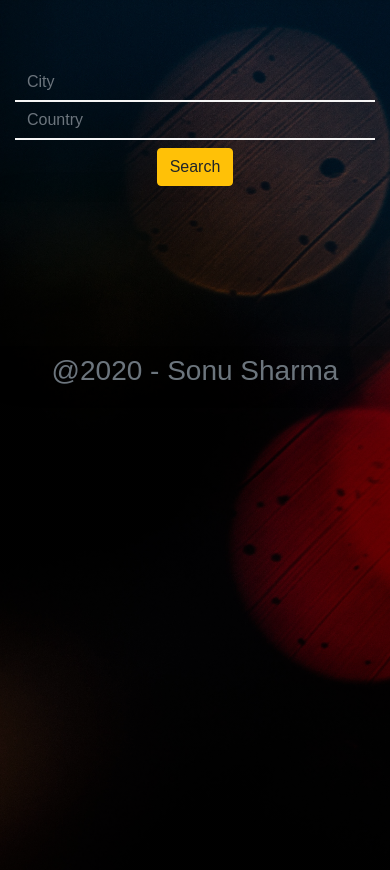
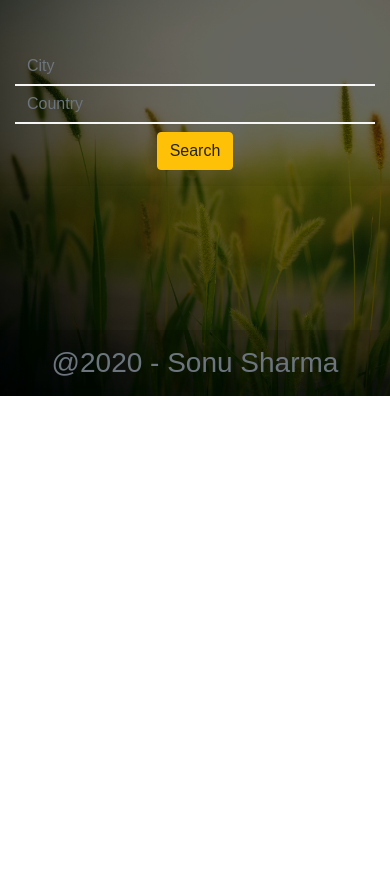
Before and after one commit to sonu3323/React-Weather-App, a React (Create React App) app: page / in a window 390 px wide. Shown: the top 870 px of the page. After the commit the page ends 844 px from the top, so only its background shows below. Built offline with nearby package versions, Linux system fonts and the light colour scheme; no server answers.

Commit message:
Forcast feature added

```diff
--- a/public/index.html
+++ b/public/index.html
@@ -8,9 +8,9 @@
     <meta name="theme-color" content="#000000" />
     <meta
       name="description"
-      content="Web site created using create-react-app"
+      content="Created by Sonu"
     />
-    <title>Recipe</title>
+    <title>Weather App</title>
   </head>
   <body>
     <noscript>You need to enable JavaScript to run this app.</noscript>
--- a/src/App.js
+++ b/src/App.js
@@ -5,14 +5,16 @@ import 'weather-icons/css/weather-icons.css'
 import WeatherComponent from './app_component/WeatherComponent'
 import Axios from 'axios'
 import FormComponent from './app_component/formComponent'
+import Forcast from './app_component/Forcast'
 
 
 const API_KEY = process.env.REACT_APP_WEATHER_API_KEY;
 
-//api.openweathermap.org/data/2.5/weather?q=London,uk
+
 
 class App extends Component {
 
+  //State
   constructor(props) {
     super(props)
 
@@ -24,8 +26,13 @@ class App extends Component {
       temp_max: undefined,
       temp_min: undefined,
       description: "",
-      error: false
+      error: false,
+      forcast: '',
+      isTrue: false
     }
+
+
+    //Weather icons accroding weather
 
     this.weatherIcon = {
 
@@ -38,11 +45,14 @@ class App extends Component {
     };
   }
 
+  //Convert into Calcelius
+
   calCelius(temp) {
     let cell = Math.floor(temp - 273.15)
     return cell
-  }
+  };
 
+  //Icon according the weather range
 
   getWeatherFun = (icons, rangeId) => {
     switch (true) {
@@ -79,12 +89,49 @@ class App extends Component {
   };
 
 
+
+  //Search method
+
   getWeather = (e) => {
 
     e.preventDefault();
 
     const city = e.target.elements.city.value;
     const country = e.target.elements.country.value;
+
+    //Fetch the data from api according to city
+
+    Axios.get(`http://api.openweathermap.org/data/2.5/forecast?q=${city}&appid=${API_KEY}`)
+      .then(Res => {
+        this.setState({
+          forcast: [
+            {
+              data: this.calCelius(Res.data.list[8].main.temp),
+              date: Res.data.list[8].dt_txt
+            }, {
+              data: this.calCelius(Res.data.list[16].main.temp),
+              date: Res.data.list[16].dt_txt
+            },
+            {
+              data: this.calCelius(Res.data.list[24].main.temp),
+              date: Res.data.list[24].dt_txt
+            }, {
+              data: this.calCelius(Res.data.list[32].main.temp),
+              date: Res.data.list[32].dt_txt
+            }
+          ]
+          ,
+          isTrue: true
+        });
+
+
+      })
+
+      .catch(error => {
+        console.log(error);
+      })
+
+      // Only show when the city and country takes from input
 
     if (city && country) {
       Axios.get(`http://api.openweathermap.org/data/2.5/weather?q=${city},${country}&appid=${API_KEY}`)
@@ -96,23 +143,25 @@ class App extends Component {
             temp_max: this.calCelius(Res.data.main.temp_max),
             temp_min: this.calCelius(Res.data.main.temp_min),
             description: Res.data.weather[0].description,
-            error: false
+            error: false,
 
           });
           this.getWeatherFun(this.weatherIcon, Res.data.weather[0].id)
         })
+
         .catch(error => {
           console.log(error)
-        })
+        });
+
     } else {
-      this.setState({ error: true })
+      this.setState({ error: true });
     }
-
-
-
   };
 
+    //Redner the component
+
   render() {
+
     return (
       <div className="App">
         <FormComponent loadWeather={this.getWeather} error={this.state.error} />
@@ -123,10 +172,11 @@ class App extends Component {
           temp_min={this.state.temp_min}
           description={this.state.description}
           icon={this.state.icon} />
-        <h3 className="text-muted"> @2020 - Sonu Sharma</h3>
+        {this.state.isTrue && <Forcast forcast={this.state.forcast} />}
+        <h3 className="text-muted my-3"> @2020 - Sonu Sharma</h3>
       </div>
     )
   }
-}
+};
 
 export default App
--- a/src/app.css
+++ b/src/app.css
@@ -6,8 +6,20 @@
 
   body {
     margin:0;
-    background:linear-gradient(rgba(0,0,0,0.5),rgba(0,0,0,0.5)),url("./assets/blur-blurred-blurred-background-bokeh-1187974.jpg");
+    background:linear-gradient(rgba(0,0,0,0.6),rgba(0,0,0,0.6)),url("./assets/blur-countryside-cropland-dawn-1146714.jpg");
     background-repeat: no-repeat;
     background-size: cover;
-    height:100vh;
+    height:105vh;
   }
+
+  @media (max-width :1000px) {
+
+  body {
+    margin:0;
+    background:linear-gradient(rgba(0,0,0,0.6),rgba(0,0,0,0.6)),url("./assets/blur-countryside-cropland-dawn-1146714.jpg");
+    background-repeat: no-repeat;
+    background-size: cover;
+    height:auto;
+  }
+
+  }
--- /dev/null
+++ b/src/app_component/Forcast.jsx
@@ -0,0 +1,57 @@
+import React, { useEffect } from 'react';
+import { makeStyles } from '@material-ui/core/styles';
+import Table from '@material-ui/core/Table';
+import TableBody from '@material-ui/core/TableBody';
+import TableCell from '@material-ui/core/TableCell';
+import TableContainer from '@material-ui/core/TableContainer';
+import TableHead from '@material-ui/core/TableHead';
+import TableRow from '@material-ui/core/TableRow';
+import Paper from '@material-ui/core/Paper';
+import Grid from '@material-ui/core/Grid';
+
+
+
+function Forcast({ forcast: [data1, data2, data3, data4] }) {
+
+    //Style for conponent
+
+    const style ={
+        backgroundColor: 'lightgray' ,
+        fontWeight: "bold"
+
+    }
+
+
+    return (
+
+ <Grid>
+    <Grid item xs={12}>
+        <TableContainer component={Paper}>
+            <Table style={style} aria-label="simple table">
+                <TableHead >
+                    <TableRow >
+                        <TableCell>Date:</TableCell>
+                        <TableCell align="center">{(data1.date).slice(0, 10)}</TableCell>
+                        <TableCell align="center">{(data2.date).slice(0, 10)}</TableCell>
+                        <TableCell align="center">{(data3.date).slice(0, 10)}</TableCell>
+                        <TableCell align="center">{(data4.date).slice(0, 10)}</TableCell>
+
+                    </TableRow >
+                </TableHead>
+                <TableBody>
+                    <TableRow>
+                        <TableCell>Forcast:</TableCell>
+                        <TableCell align="center">Temp: {data1.data}&deg;</TableCell>
+                        <TableCell align="center">Temp: {data2.data}&deg;</TableCell>
+                        <TableCell align="center">Temp: {data3.data}&deg;</TableCell>
+                        <TableCell align="center">Temp: {data4.data}&deg;</TableCell>
+                    </TableRow>
+                </TableBody>
+            </Table>
+        </TableContainer>
+    </Grid>
+</Grid>
+    );
+};
+
+export default Forcast
--- a/src/app_component/FormStyle.css
+++ b/src/app_component/FormStyle.css
@@ -1,5 +1,5 @@
 form {
-    margin-top: 4rem;
+    margin-top: 3rem;
 
 }
 
--- a/src/app_component/WeatherComponent.jsx
+++ b/src/app_component/WeatherComponent.jsx
@@ -9,11 +9,11 @@ function WeatherComponent(
 <div>
 <div className="container text-white mt-2 shadow-lg">
     <div className="cards pt-4">
-    <h1 className="shadow-lg">{city}</h1>
+    <h1>{city}</h1>
         <h5 className="py-4">
             <i className={`wi ${icon} display-1 `}/>
         </h5>
-        {celsius ? <h1 className="py-2">{celsius}&deg;</h1> : null}
+        {celsius ? <h1 className="py-2">Temp: {celsius}&deg;</h1> : null}
 
         {/* Show min and max temp */}
         {minmaxTemp(temp_min, temp_max)}
@@ -22,16 +22,17 @@ function WeatherComponent(
 </div>
 </div>
 )
-}
+};
 
 
+// Method only return when min and max value
 
 function minmaxTemp(min,max) {
    if(min && max) {
     return (
         <h3>
-            <span className="px-4">{min}&deg;</span>
-            <span className="px-4">{max}&deg;</span>
+            <span className="px-4">Min: {min}&deg;</span>
+            <span className="px-4">Max: {max}&deg;</span>
 
         </h3>
     )
```
Also changed, not shown: src/assets/blur-blurred-blurred-background-bokeh-1187974.jpg (deleted), src/assets/blur-countryside-cropland-dawn-1146714.jpg (added).
